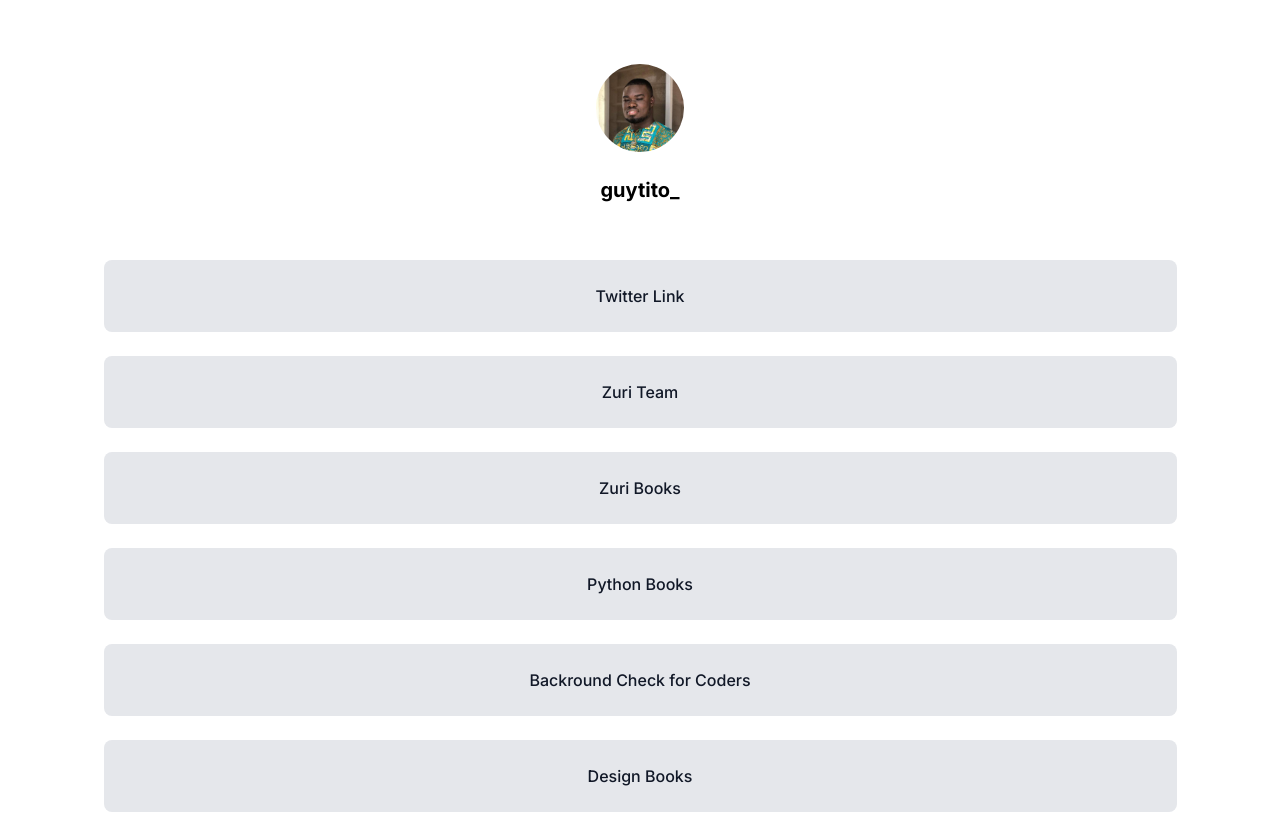
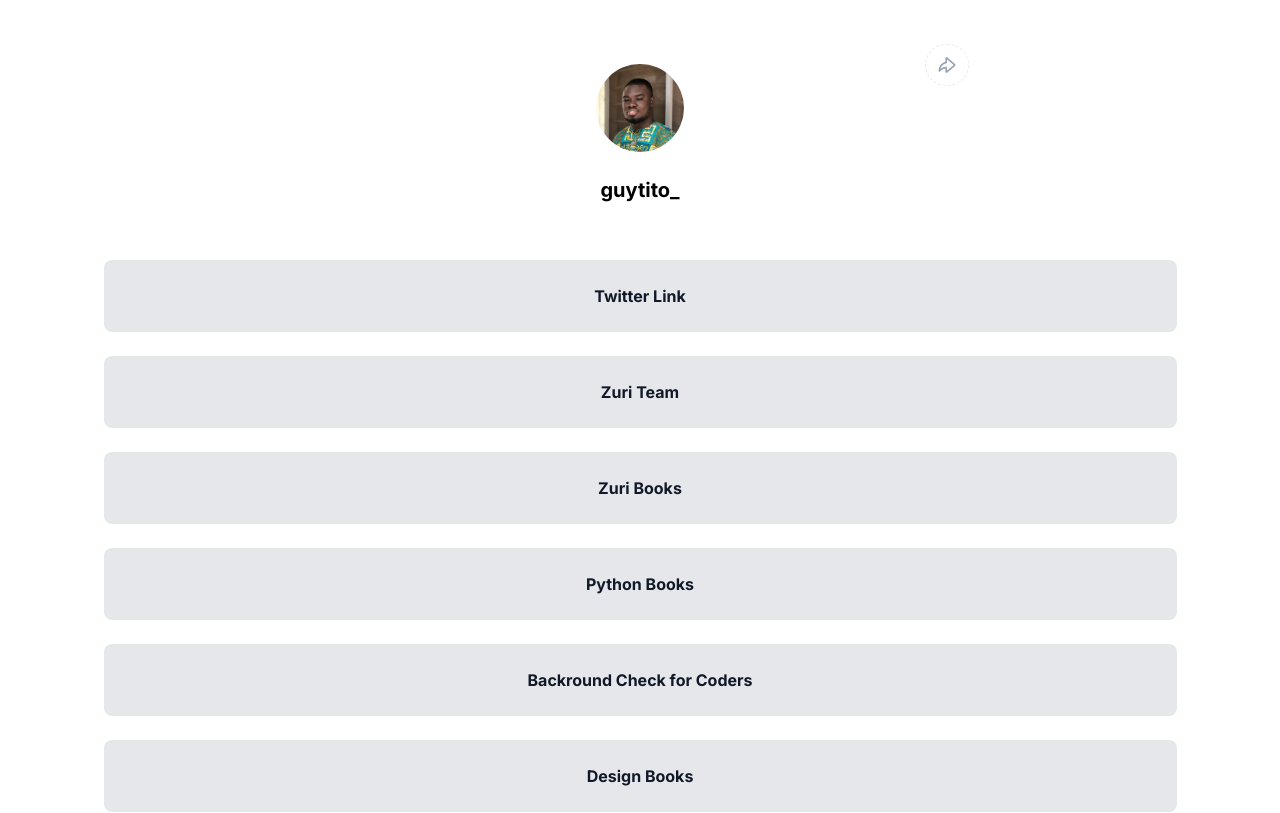
Before and after one commit to GuyTito/linktree, a React (Vite) app: page / in a window 1280 px wide. Shown: the top 813 px of the page. Built offline with nearby package versions, Linux system fonts and the light colour scheme.

Commit message:
add and style share button

```diff
--- a/src/App.jsx
+++ b/src/App.jsx
@@ -3,6 +3,7 @@ import zuri from "./assets/zuri.png";
 import I4G from "./assets/I4G.png";
 import slack_icon from "./assets/slack.png";
 import github from "./assets/github.png";
+import share from "./assets/share.png";
 
 
 export default function App() {
@@ -43,7 +44,13 @@ export default function App() {
 
   return (
     <>
-      <main className="max-w-[1137px] mx-auto mt-16 px-8">
+      <main className="max-w-[1137px] mx-auto mt-16 px-8 relative">
+        {/* share button */}
+        <button title="Share link" className="hover:bg-gray-100 p-3 rounded-full border border-dashed outline-none focus:shadow-[0px_0px_0px_4px_#d1d5db] absolute right-0 sm:right-60 -top-5">
+          <img src={share} className="hidden sm:block" alt="share icon" />
+          <span className="text-xl sm:hidden">...</span>
+        </button>
+
         {/* profile section */}
         <div className="mb-14 w-fit mx-auto text-center">
           <img id="profile__img" src={tito} className="w-[88px] h-[88px] rounded-full object-cover mb-6" alt="profile picture" />
@@ -56,7 +63,7 @@ export default function App() {
         <div className="text-center">
           <div className="flex flex-col gap-6">
             {links.map(({text, href, id}) => (
-              <a href={href} id={id} key={id} target="_blank" className="py-6 bg-gray-200 font-medium text-gray-900 rounded-lg">{text}</a>
+              <a href={href} id={id} key={id} target="_blank" className="py-6 bg-gray-200 font-semibold text-gray-900 rounded-lg">{text}</a>
             ))}
           </div>
 
```
Also changed, not shown: src/assets/share.png (added).
